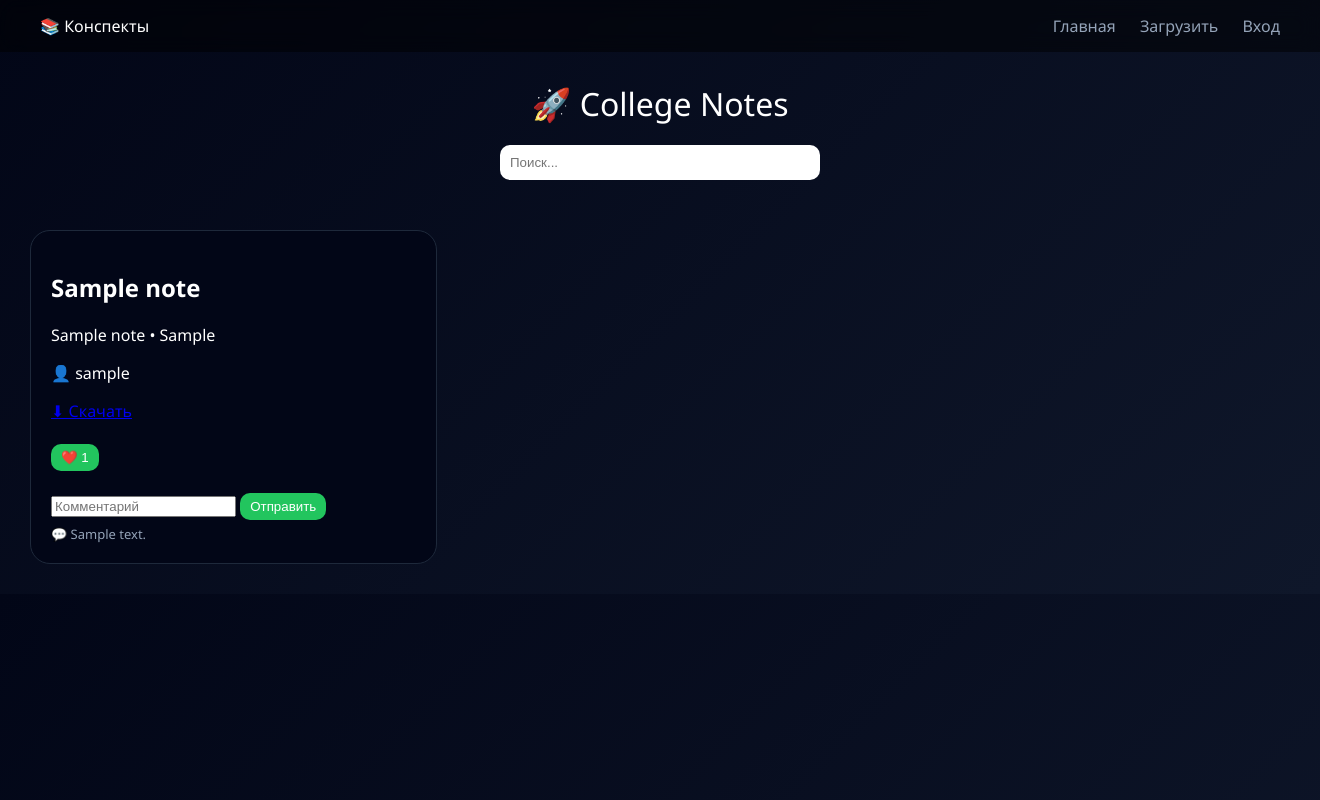
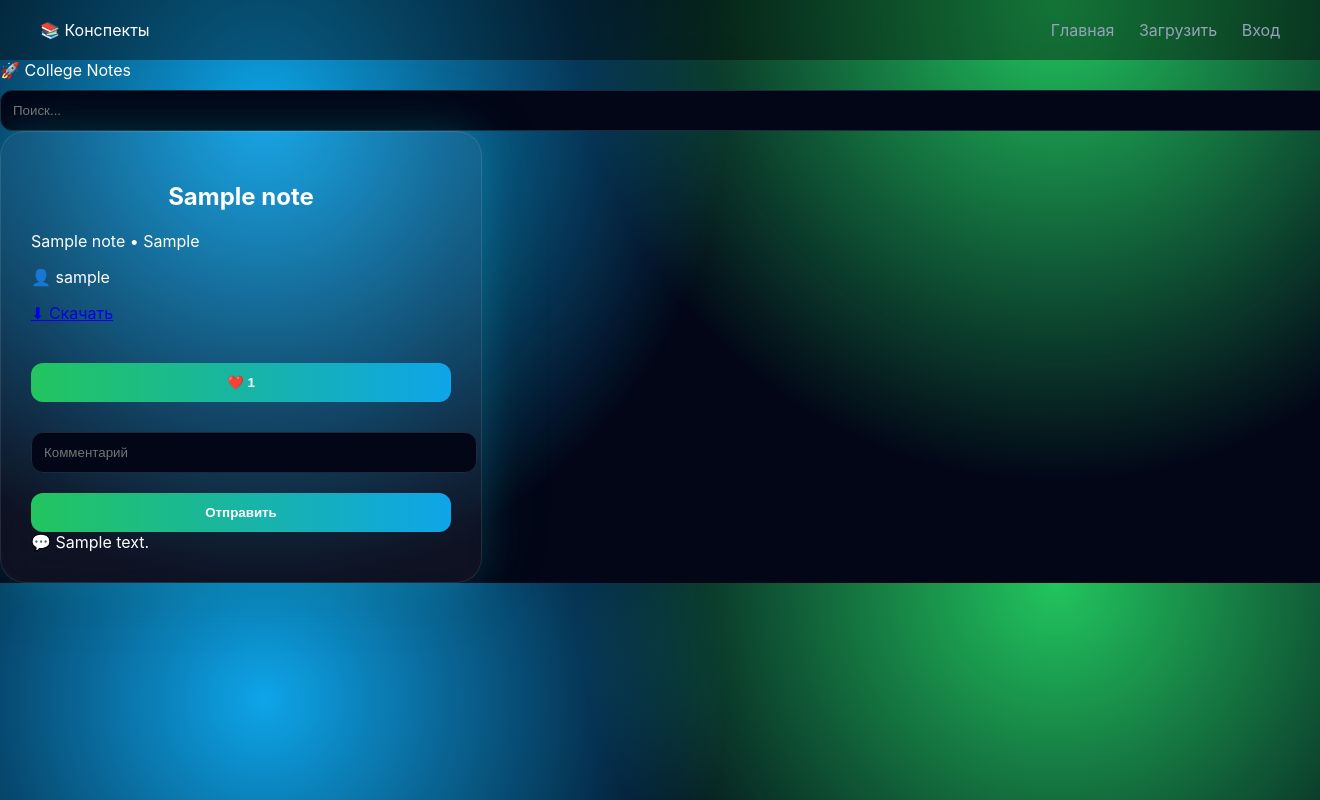
Before and after one commit to StanislavRostislav/college_notes, a FastAPI app: page / in a window 1320 px wide; the page is wider, and only the part inside the window is pictured. Run offline with FastAPI, Linux system fonts and the light colour scheme; tables that the repository leaves empty hold one stand-in row (values such as "Sample post").

Commit message:
Update style.css

```diff
--- a/static/style.css
+++ b/static/style.css
@@ -1,7 +1,9 @@
 body {
     margin: 0;
-    font-family: 'Segoe UI';
-    background: linear-gradient(135deg, #020617, #0f172a);
+    font-family: 'Inter', sans-serif;
+    background: radial-gradient(circle at 20% 20%, #0ea5e9, transparent 40%),
+                radial-gradient(circle at 80% 0%, #22c55e, transparent 40%),
+                #020617;
     color: white;
 }
 
@@ -9,9 +11,9 @@ body {
 .navbar {
     display: flex;
     justify-content: space-between;
-    padding: 15px 40px;
-    background: rgba(0,0,0,0.5);
-    backdrop-filter: blur(10px);
+    padding: 20px 40px;
+    background: rgba(0,0,0,0.4);
+    backdrop-filter: blur(15px);
 }
 
 .navbar a {
@@ -21,63 +23,103 @@ body {
 }
 
 .navbar a:hover {
-    color: #22c55e;
+    color: white;
 }
 
-/* HEADER */
-.header {
-    text-align: center;
-    margin-top: 30px;
-    font-size: 32px;
+/* CENTER LAYOUT */
+.center {
+    display: flex;
+    justify-content: center;
+    align-items: center;
+    height: 85vh;
 }
 
-/* SEARCH */
-.search {
-    display: flex;
-    justify-content: center;
-    margin: 20px;
+/* GLASS CARD */
+.card {
+    width: 420px;
+    padding: 30px;
+    border-radius: 25px;
+
+    background: rgba(255,255,255,0.05);
+    backdrop-filter: blur(20px);
+
+    border: 1px solid rgba(255,255,255,0.1);
+
+    box-shadow:
+        0 0 40px rgba(14,165,233,0.2),
+        0 0 80px rgba(34,197,94,0.1);
+
+    animation: fadeIn 0.5s ease;
 }
 
-.search input {
-    width: 300px;
-    padding: 10px;
-    border-radius: 10px;
-    border: none;
+/* TITLE */
+.card h2 {
+    text-align: center;
+    margin-bottom: 20px;
 }
 
-/* GRID */
-.grid {
-    display: grid;
-    grid-template-columns: repeat(auto-fill, minmax(320px,1fr));
-    gap: 20px;
-    padding: 30px;
+/* INPUT */
+input {
+    width: 100%;
+    padding: 12px;
+    margin-top: 10px;
+
+    border-radius: 12px;
+    border: 1px solid #1e293b;
+
+    background: #020617;
+    color: white;
 }
 
-/* CARD */
-.card {
-    background: #020617;
-    border-radius: 20px;
+/* FILE ZONE */
+.file-box {
+    margin-top: 15px;
     padding: 20px;
-    border: 1px solid #1e293b;
+
+    border: 2px dashed #1e293b;
+    border-radius: 15px;
+
+    text-align: center;
+    cursor: pointer;
+
     transition: 0.3s;
 }
 
-.card:hover {
-    transform: scale(1.03);
+.file-box:hover {
     border-color: #22c55e;
+    background: rgba(34,197,94,0.1);
 }
 
+/* BUTTON */
 .btn {
-    background: #22c55e;
+    width: 100%;
+    margin-top: 20px;
+
+    padding: 12px;
+    border-radius: 12px;
+
+    background: linear-gradient(90deg, #22c55e, #0ea5e9);
     border: none;
-    padding: 6px 10px;
-    border-radius: 10px;
+
     color: white;
+    font-weight: bold;
+
     cursor: pointer;
+    transition: 0.3s;
 }
 
-.comment {
-    margin-top: 5px;
-    font-size: 13px;
-    color: #94a3b8;
+.btn:hover {
+    transform: scale(1.05);
 }
+
+/* ANIMATION */
+@keyframes fadeIn {
+    from {
+        opacity: 0;
+        transform: translateY(30px);
+    }
+    to {
+        opacity: 1;
+        transform: translateY(0);
+    }
+}
```
